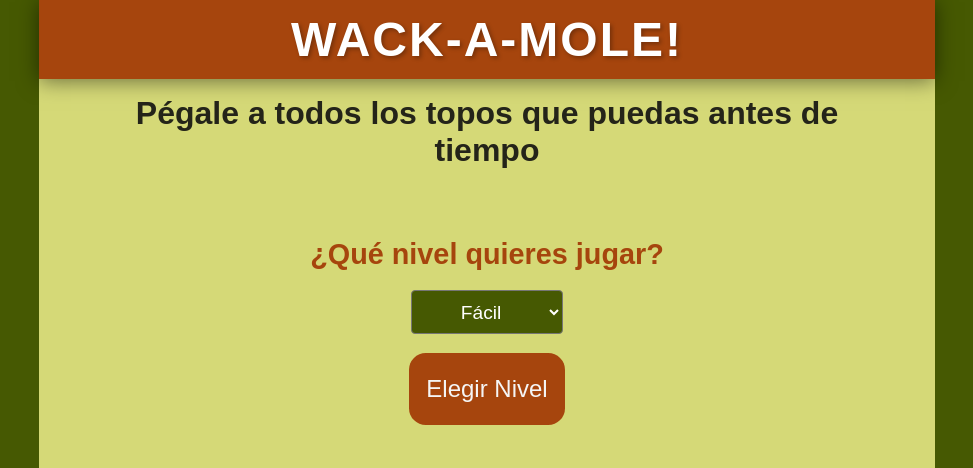
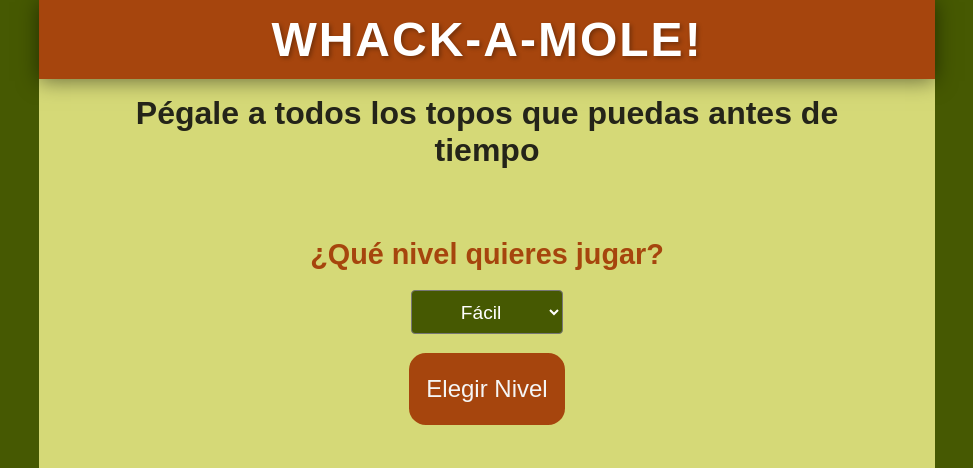
Before and after one commit to carlosev95/whackamole, a plain HTML site: page index.html in a window 1280 px wide. Shown: the top 468 px of the page, without its empty margins (153-1126 px from the left). Drawn offline with Linux system fonts and the light colour scheme.

Commit message:
Corrección del título

```diff
--- a/index.html
+++ b/index.html
@@ -11,7 +11,7 @@
 <body>
     <section id="game-container">
         <div id="cabecera">
-            <span id="tagline">Wack-A-Mole!</span>
+            <span id="tagline">Whack-A-Mole!</span>
         </div>
         <div id="post">
             <h1>Pégale a todos los topos que puedas antes de tiempo</h1>
```
